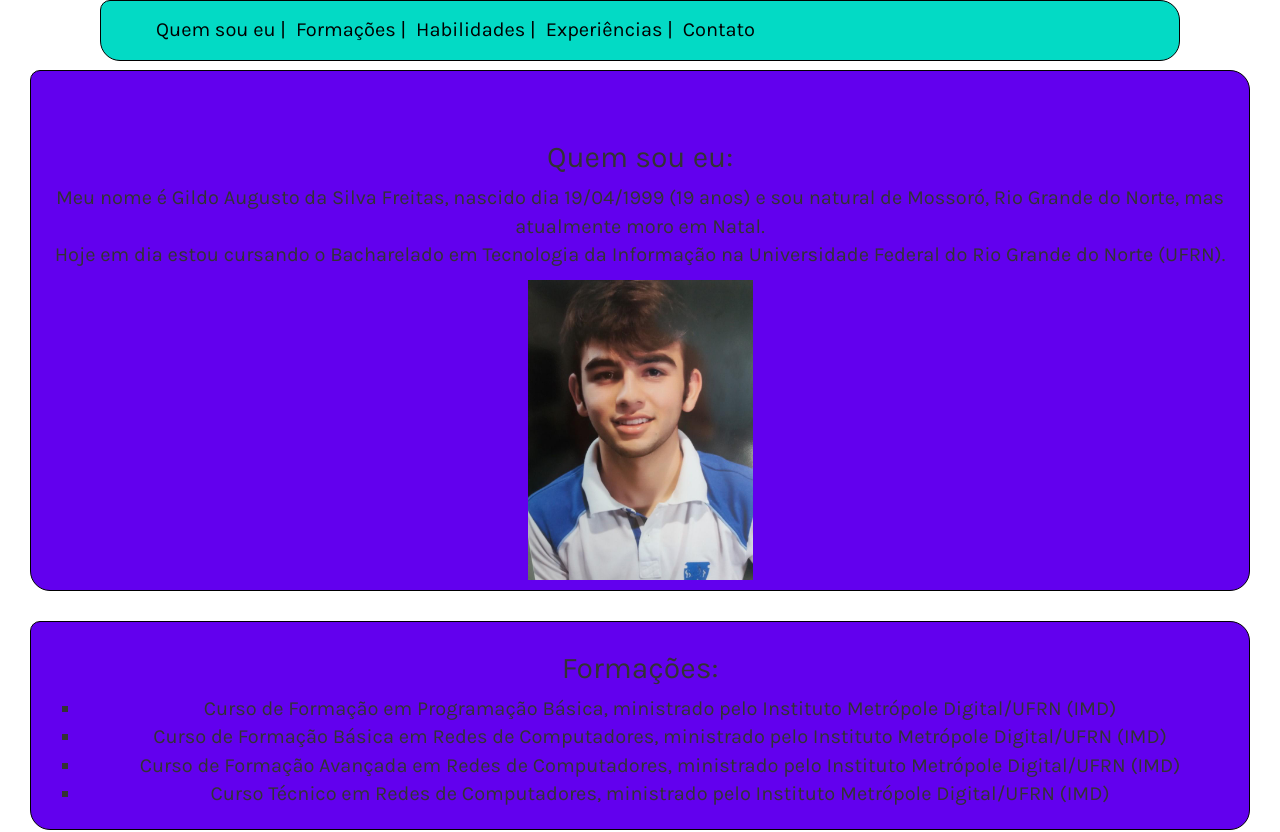
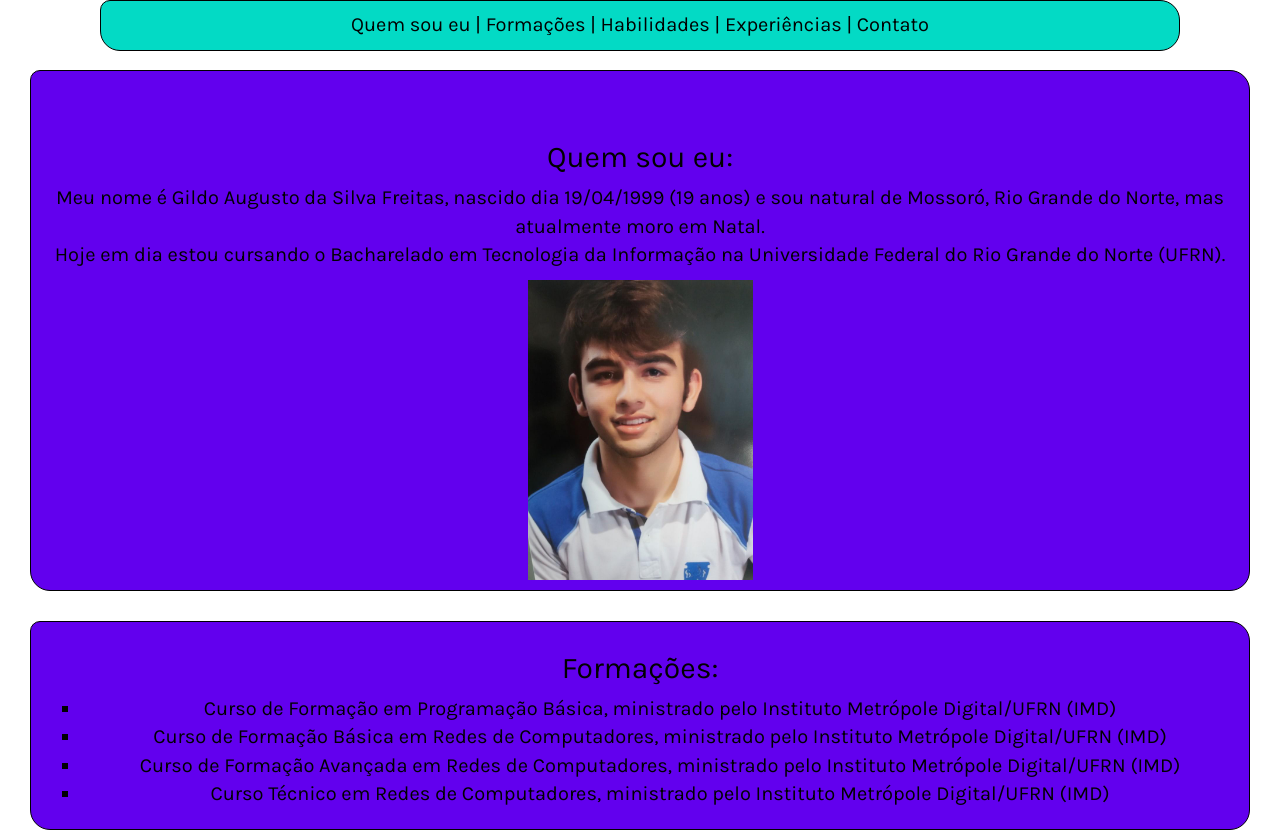
Before and after one commit to GildoAugu/GildoAugu.github.io, a plain HTML site: page src/index.html in a window 1280 px wide. Shown: the top 832 px of the page. Drawn offline with nearby package versions, Linux system fonts and the light colour scheme.

Commit message:
Consertando o menu superior

```diff
--- a/css/index.css
+++ b/css/index.css
@@ -2,6 +2,7 @@
 	background-color: #FFFFFF;
 	text-align: center;
     font-family: 'Karla', sans-serif;
+    color: black;
 }
 
 #superior{
@@ -14,22 +15,10 @@
     border-radius: 10px 20px 20px;
 }
 
-ul#menu{
+#menu{
+    color: black;
+    font-size: 20;
     list-style-type: none;
-    text-decoration: none;
-}
-
-li a#menu {
-    display: block;
-    color: black;
-    padding: 5px 5px;
-    text-decoration: none;
-    font-size: 20;
-}
-
-li#menu{
-    float: left;
-    text-align: center;
 }
 
 ul{
--- a/src/index.html
+++ b/src/index.html
@@ -43,23 +43,11 @@
 		</div>
 
 		<div id="superior" style="position: fixed;">
-			<ul id="menu">
-				<li id="menu">
-					<a id="menu" href="#quemSouEu"> Quem sou eu | </a>
-				</li>
-				<li id="menu">
-					<a id="menu" href="#formacoes"> Formações | </a>
-				</li>
-				<li id="menu">
-					<a id="menu" href="#habilidades"> Habilidades | </a>
-				</li>
-				<li id="menu">
-					<a id="menu" href="#experiencias"> Experiências | </a>
-				</li>
-				<li id="menu">
-					<a data-toggle="modal" id="menu" href="#ModalContato"> Contato </a>
-				</li>
-			</ul>
+				<a id="menu" href="#quemSouEu"> Quem sou eu | </a>
+				<a id="menu" href="#formacoes"> Formações | </a>
+				<a id="menu" href="#habilidades"> Habilidades | </a>
+				<a id="menu" href="#experiencias"> Experiências | </a>
+				<a data-toggle="modal" id="menu" href="#ModalContato"> Contato </a>
 		</div>
 
 		<div class="topicos" id="quemSouEu">
```
